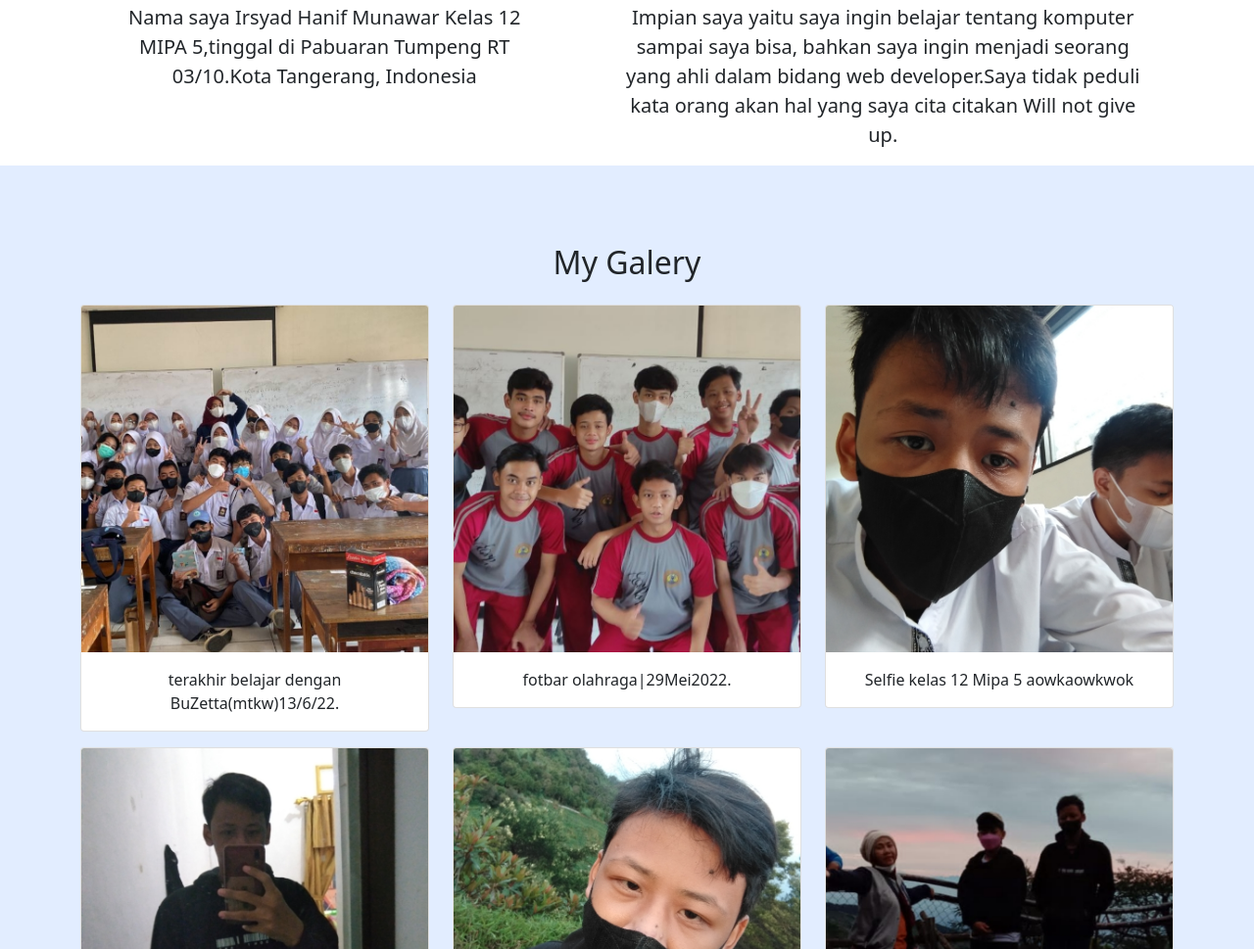
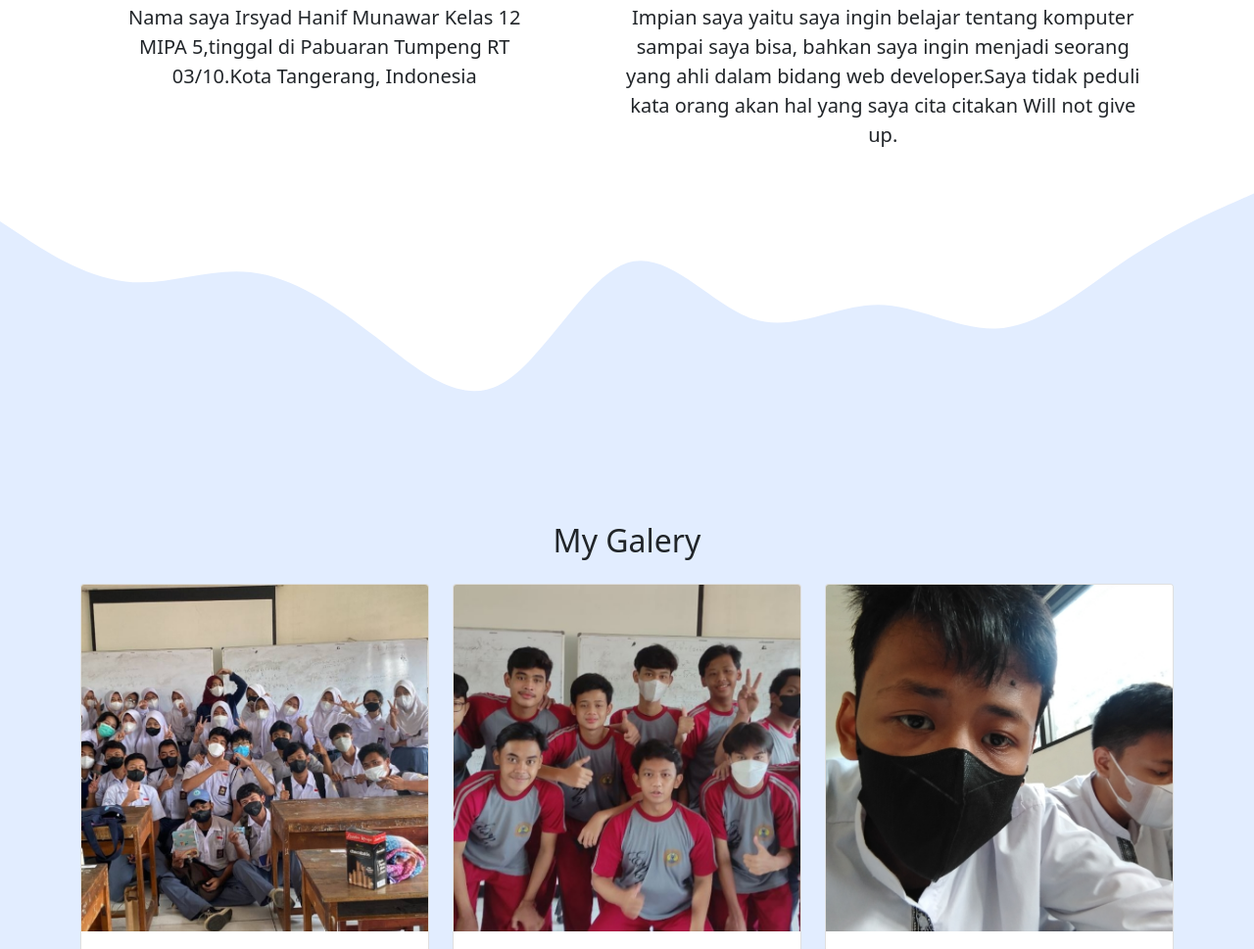
Before and after one commit to IrsyadHaniff/irsyadhaniff.github.io, a plain HTML site: page Index.html in a window 1280 px wide. Shown: the part 905-1874 px from the top of the page at 98% size. Drawn offline with nearby package versions, Linux system fonts and the light colour scheme.

Commit message:
menambah gelombang pada about

```diff
--- a/Index.html
+++ b/Index.html
@@ -75,6 +75,7 @@
     </div>
   </div>
 </div>
+<svg xmlns="http://www.w3.org/2000/svg" viewBox="0 0 1440 320"><path fill="#e2edff" fill-opacity="1" d="M0,64L24,80C48,96,96,128,144,133.3C192,139,240,117,288,122.7C336,128,384,160,432,197.3C480,235,528,277,576,250.7C624,224,672,128,720,112C768,96,816,160,864,176C912,192,960,160,1008,160C1056,160,1104,192,1152,186.7C1200,181,1248,139,1296,106.7C1344,75,1392,53,1416,42.7L1440,32L1440,320L1416,320C1392,320,1344,320,1296,320C1248,320,1200,320,1152,320C1104,320,1056,320,1008,320C960,320,912,320,864,320C816,320,768,320,720,320C672,320,624,320,576,320C528,320,480,320,432,320C384,320,336,320,288,320C240,320,192,320,144,320C96,320,48,320,24,320L0,320Z"></path></svg>
    </section>
    <!--akhir About-->
 
```
